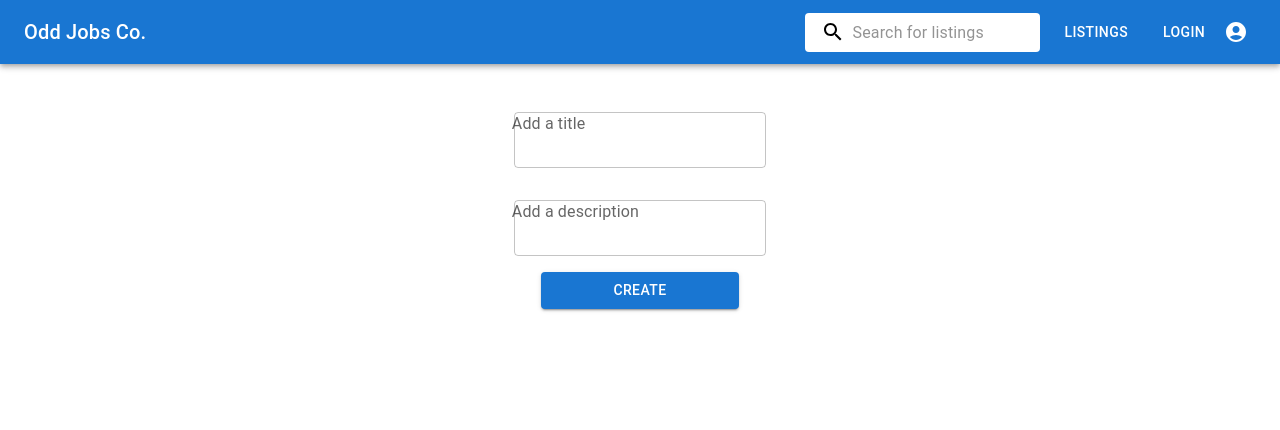
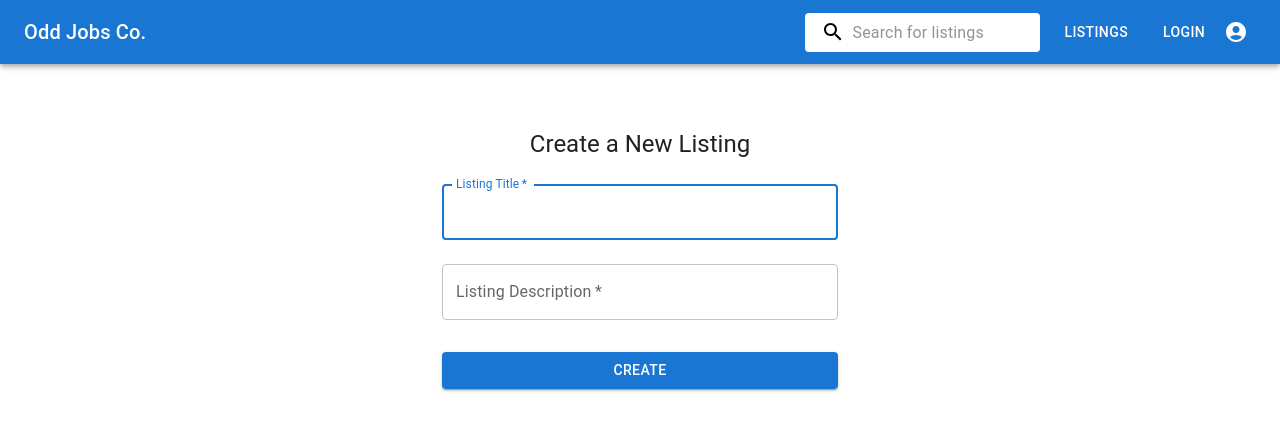
Before and after one commit to Vraj-P/OddJobsCO, a React (Create React App) app in the folder client/: page /create in a window 1280 px wide. Shown: the top 430 px of the page. Built offline with nearby package versions, Linux system fonts and the light colour scheme; the HTML template or start-up script is replaced by a standard one.

Commit message:
UI fixes

```diff
--- a/client/src/pages/createEditPage/index.tsx
+++ b/client/src/pages/createEditPage/index.tsx
@@ -1,6 +1,12 @@
 import React, { useState } from "react";
 import { makeStyles } from "tss-react/mui";
-import { Button, TextField } from "@mui/material";
+import {
+  Button,
+  CssBaseline,
+  TextField,
+  Typography,
+  Container,
+} from "@mui/material";
 
 const useStyles = makeStyles()((theme) => ({
   container: {
@@ -25,10 +31,27 @@ const useStyles = makeStyles()((theme) => ({
   formContent: {
     padding: "1rem",
   },
+  paper: {
+    marginTop: theme.spacing(8),
+    display: "flex",
+    flexDirection: "column",
+    alignItems: "center",
+  },
+  avatar: {
+    margin: theme.spacing(1),
+    backgroundColor: theme.palette.secondary.main,
+  },
+  form: {
+    width: "100%", // Fix IE 11 issue.
+    marginTop: theme.spacing(1),
+  },
+  submit: {
+    margin: theme.spacing(3, 0, 2),
+  },
 }));
 
 export const CreateEditPage = (editFlag: boolean) => {
-  const { classes } = useStyles();
+  const { classes, cx } = useStyles();
   const [listingData, setListingData] = useState({
     title: "",
     description: "",
@@ -46,35 +69,48 @@ export const CreateEditPage = (editFlag: boolean) => {
   };
 
   return (
-    <div className={classes.container}>
-      <form
-        onSubmit={handleListingSubmit}
-        className={classes.root}
-        noValidate
-        autoComplete="off"
-      >
+    <Container component="main" maxWidth="xs">
+      <CssBaseline />
+      <div className={cx(classes.paper)}>
+        <Typography component="h1" variant="h5">
+          {editFlag ? "Edit Listing" : "Create a New Listing"}
+        </Typography>
+        <form className={cx(classes.form)} onSubmit={handleListingSubmit}>
           <TextField
-          className={classes.formContent}
-          id="outlined-basic"
-          label="Add a title"
             variant="outlined"
+            margin="normal"
+            required
+            fullWidth
+            id="title"
+            label="Listing Title"
             name="title"
             value={listingData.title}
             onChange={handleListingChange}
+            autoFocus
           />
           <TextField
-          className={classes.formContent}
-          id="outlined-basic"
-          label="Add a description"
             variant="outlined"
+            margin="normal"
+            required
+            fullWidth
             name="description"
+            label="Listing Description"
+            type="description"
+            id="description"
             value={listingData.description}
             onChange={handleListingChange}
           />
-        <Button variant="contained" color="primary" type="submit">
+          <Button
+            type="submit"
+            fullWidth
+            variant="contained"
+            color="primary"
+            className={cx(classes.submit)}
+          >
             {editFlag ? "Edit" : "Create"}
           </Button>
         </form>
       </div>
+    </Container>
   );
 };
--- a/client/src/pages/profile/index.tsx
+++ b/client/src/pages/profile/index.tsx
@@ -3,7 +3,7 @@ import { Avatar, Button, Grid, Paper, Typography } from "@mui/material";
 import { makeStyles } from "tss-react/mui";
 import ListingCard from "../listings/components/ListingCard";
 import { TestUserData, TestListingCardData } from "../../testingData";
-import { useParams } from "react-router-dom";
+import { useParams, Link } from "react-router-dom";
 
 const useStyles = makeStyles()((theme) => ({
   root: {
@@ -14,13 +14,21 @@ const useStyles = makeStyles()((theme) => ({
     padding: theme.spacing(2),
     margin: "auto",
     maxWidth: 500,
+    boxShadow: "none",
   },
   avatar: {
     width: theme.spacing(15),
     height: theme.spacing(15),
   },
-  button: {
+  button_profile: {
     margin: theme.spacing(1),
+  },
+  button_create: {
+    margin: theme.spacing(1),
+    position: "fixed",
+    bottom: theme.spacing(2),
+    right: theme.spacing(2),
+    borderRadius: 100,
   },
 }));
 
@@ -29,7 +37,7 @@ const UserProfile = () => {
   // we would take this id and pass it in  a get query to get the listing data
   const { id } = useParams();
 
-  const { title, name, phone, email } = TestUserData[Number(id)-1];
+  const { title, name, phone, email } = TestUserData[Number(id) - 1];
 
   return (
     <div className={cx(classes.root)}>
@@ -56,18 +64,18 @@ const UserProfile = () => {
               </Grid>
               <Grid item>
                 <Button
-                  disableRipple = {true}
+                  disableRipple={true}
                   variant="contained"
                   color="primary"
-                  className={cx(classes.button)}
+                  className={cx(classes.button_profile)}
                 >
                   Edit Profile
                 </Button>
                 <Button
-                  disableRipple = {true}
+                  disableRipple={true}
                   variant="contained"
                   color="secondary"
-                  className={cx(classes.button)}
+                  className={cx(classes.button_profile)}
                 >
                   Delete Profile
                 </Button>
@@ -83,6 +91,15 @@ const UserProfile = () => {
           ))}
         </Grid>
       </Paper>
+      <Button
+        variant="contained"
+        color="primary"
+        className={classes.button_create}
+        component={Link}
+        to={"/create/"}
+      >
+        Create
+      </Button>
     </div>
   );
 };
```
Also changed, not shown: client/src/pages/listings/index.tsx (+9 -3 lines). Lines whose indentation alone changed are shown as unchanged.
